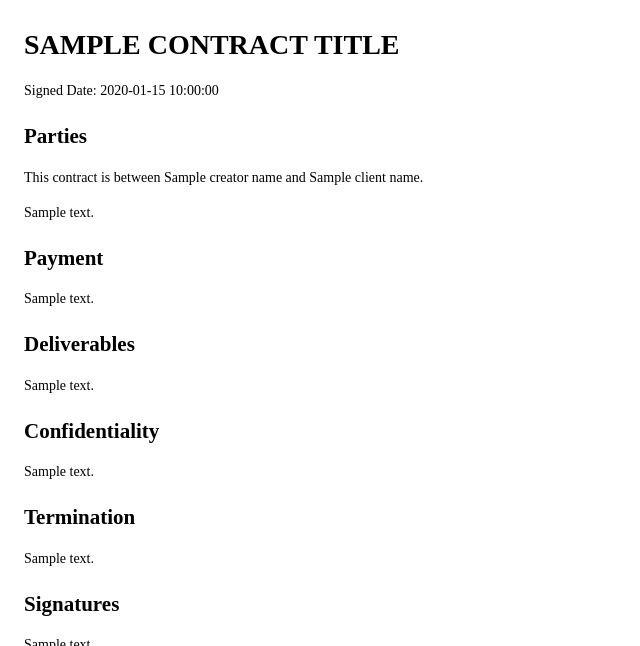
After one commit to Reed-Parmar/ContractEase-2.0, a Python web app: template pdf_gen_engine/templates/contract.html in a window 1280 px wide. The commit adds this page. Shown: the top 646 px of the page, without its empty margins (0-640 px from the left). Run offline with Jinja, Linux system fonts and the light colour scheme; the template is opened without the code that fills it: most values are stand-ins (such as "Sample title", 1, 10 or a date in 2020).

Commit message:
Final commit for Synopsis feat: Refactor contract templates and enhance PDF generation; add new contract.html template

```diff
--- a/frontend/js/contract.js
+++ b/frontend/js/contract.js
@@ -3197,7 +3197,6 @@ async function handleSubmit(type, collectFn, sendForSignature = true) {
     creator_signature: creatorSignature || null,
     templateData: templateDataPayload,
   };
-  console.log('SEND PAYLOAD:', payload);
 
   const editingContractId =
     isEditOrViewMode && currentCreatePageMode === 'edit' ? getContractIdFromContext() : '';
--- a/frontend/pages/create-contract-broker.html
+++ b/frontend/pages/create-contract-broker.html
@@ -50,7 +50,7 @@
           </div>
           <div class="form-group">
               <label for="clientEmail" class="form-label">Broker Email <span style="color:var(--danger)">*</span></label>
-            <input type="email" id="clientEmail" class="form-input" placeholder="billing@client.com" required>
+            <input type="email" id="clientEmail" class="form-input" placeholder="broker@example.com" required>
           </div>
         </div>
 
@@ -155,7 +155,7 @@
         <div class="contract-preview">
           <div class="preview-content" id="previewContent">
             <h2 id="previewTitle">BROKER AGREEMENT</h2>
-            <p>This Agreement is officially entered into as of <strong id="previewDate"></strong>, by and between the owner and <strong id="previewClient"></strong> (hereinafter referred to as "Broker").</p>
+            <p>This Agreement is officially entered into as of <strong id="previewDate"></strong>, by and between the Owner and <strong id="previewClient"></strong> (hereinafter referred to as "Broker").</p>
 
             <section class="preview-section" id="preview-definitions">
               <h2>Definitions</h2>
--- a/pdf_gen_engine/config.py
+++ b/pdf_gen_engine/config.py
@@ -16,7 +16,7 @@ REPO_ROOT = PDF_ENGINE_ROOT.parent
 PDF_TEMPLATE_PATH = Path(
     os.getenv(
         "PDF_TEMPLATE_PATH",
-        PDF_ENGINE_ROOT / "templates" / "house_sale.html",
+        PDF_ENGINE_ROOT / "templates" / "contract.html",
     )
 ).resolve()
 
--- /dev/null
+++ b/pdf_gen_engine/templates/contract.html
@@ -0,0 +1,109 @@
+<!DOCTYPE html>
+<html lang="en">
+<head>
+  <meta charset="UTF-8">
+  <meta name="viewport" content="width=device-width, initial-scale=1.0">
+  <title>{{ contract_title|e }}</title>
+  <style>
+    body {
+      font-family: "Times New Roman", serif;
+      font-size: 14px;
+      line-height: 1.5;
+      margin: 24px;
+      color: #000000;
+    }
+
+    h1, h2 {
+      margin-bottom: 12px;
+    }
+
+    .section {
+      margin-top: 20px;
+    }
+
+    .signature-grid {
+      display: table;
+      width: 100%;
+      table-layout: fixed;
+      border-spacing: 16px 0;
+      margin-top: 12px;
+    }
+
+    .signature-block {
+      display: table-cell;
+      vertical-align: top;
+      border: 1px solid #d1d5db;
+      border-radius: 6px;
+      padding: 12px;
+      min-height: 120px;
+    }
+
+    .signature-image {
+      max-width: 180px;
+      max-height: 80px;
+      display: block;
+      margin: 8px 0;
+    }
+  </style>
+</head>
+<body>
+  <main>
+    <header>
+      <h1>{{ contract_title|e|upper }}</h1>
+      <p>Signed Date: {{ formatted_date|e }}</p>
+    </header>
+
+    <section class="section">
+      <h2>Parties</h2>
+      <p>This contract is between {{ creator_name|e }} and {{ client_name|e }}.</p>
+      <p>{{ services_scope_text|e }}</p>
+    </section>
+
+    <section class="section">
+      <h2>Payment</h2>
+      <p>{{ payment_text|e }}</p>
+    </section>
+
+    <section class="section">
+      <h2>Deliverables</h2>
+      <p>{{ deliverables_text|e }}</p>
+    </section>
+
+    <section class="section">
+      <h2>Confidentiality</h2>
+      <p>{{ confidentiality_text|e }}</p>
+    </section>
+
+    <section class="section">
+      <h2>Termination</h2>
+      <p>{{ termination_text|e }}</p>
+    </section>
+
+    <section class="section">
+      <h2>Signatures</h2>
+      <p>{{ signature_text|e }}</p>
+      <div class="signature-grid">
+        <div class="signature-block">
+          <p>Creator Signature</p>
+          {% if signature_creator %}
+          <img class="signature-image" src="{{ signature_creator|e }}" alt="Creator signature">
+          {% else %}
+          <p>Pending signature</p>
+          {% endif %}
+          <p>{{ creator_name|e }}</p>
+        </div>
+
+        <div class="signature-block">
+          <p>Client Signature</p>
+          {% if signature_client %}
+          <img class="signature-image" src="{{ signature_client|e }}" alt="Client signature">
+          {% else %}
+          <p>Pending signature</p>
+          {% endif %}
+          <p>{{ client_name|e }}</p>
+        </div>
+      </div>
+    </section>
+  </main>
+</body>
+</html>
```
Also changed, not shown: backend/app/routes/contracts.py (+5 -2 lines), backend/app/routes/signatures.py (+6 -2 lines), pdf_gen_engine/templates/broker.html (+13 -13 lines), pdf_gen_engine/templates/house_sale.html (+12 -12 lines), pdf_gen_engine/templates/website_development.html (+10 -10 lines), pdf_gen_engine/utils/pdf_utils.py (+44 -18 lines), 01-house-sale-form.png (deleted), README.md.
